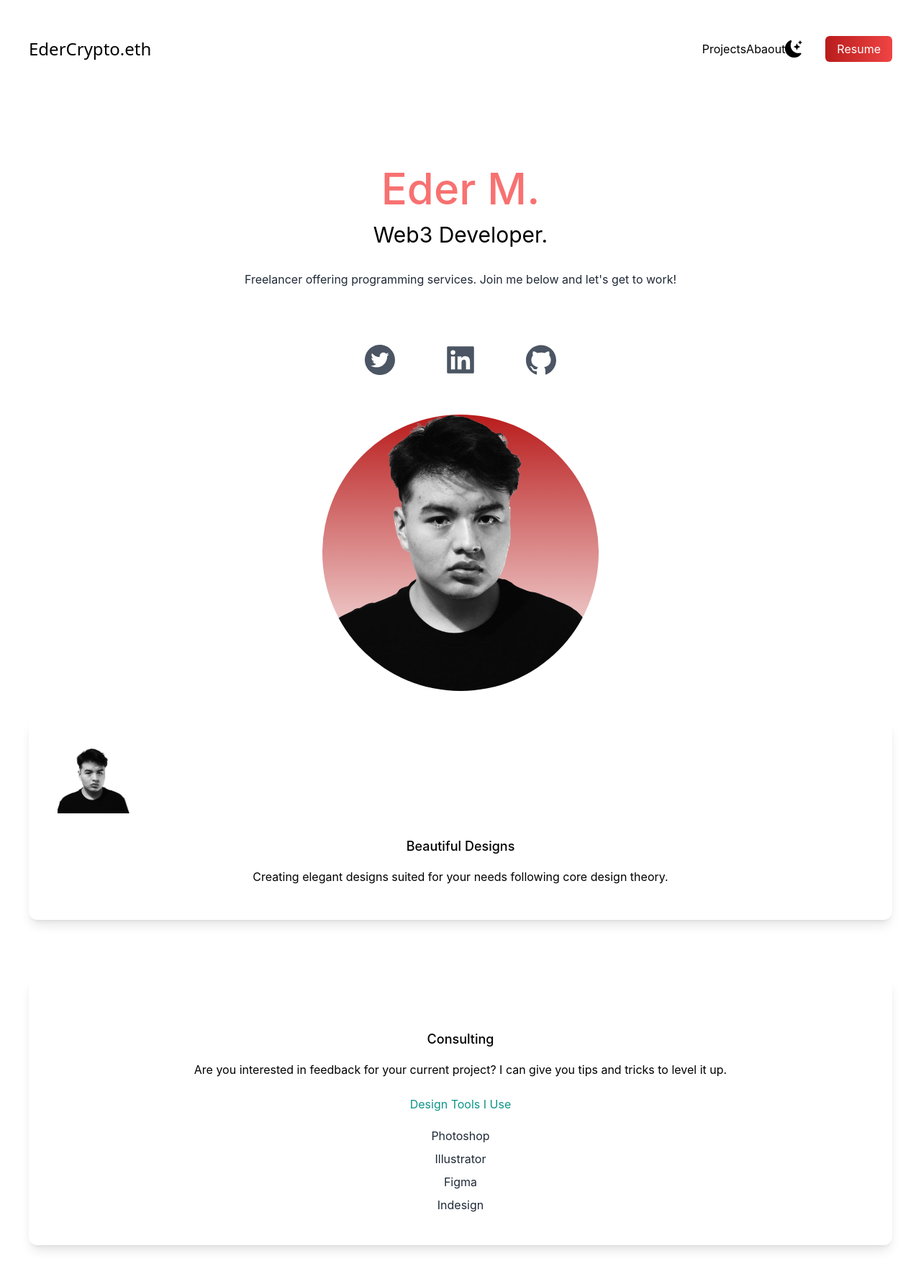
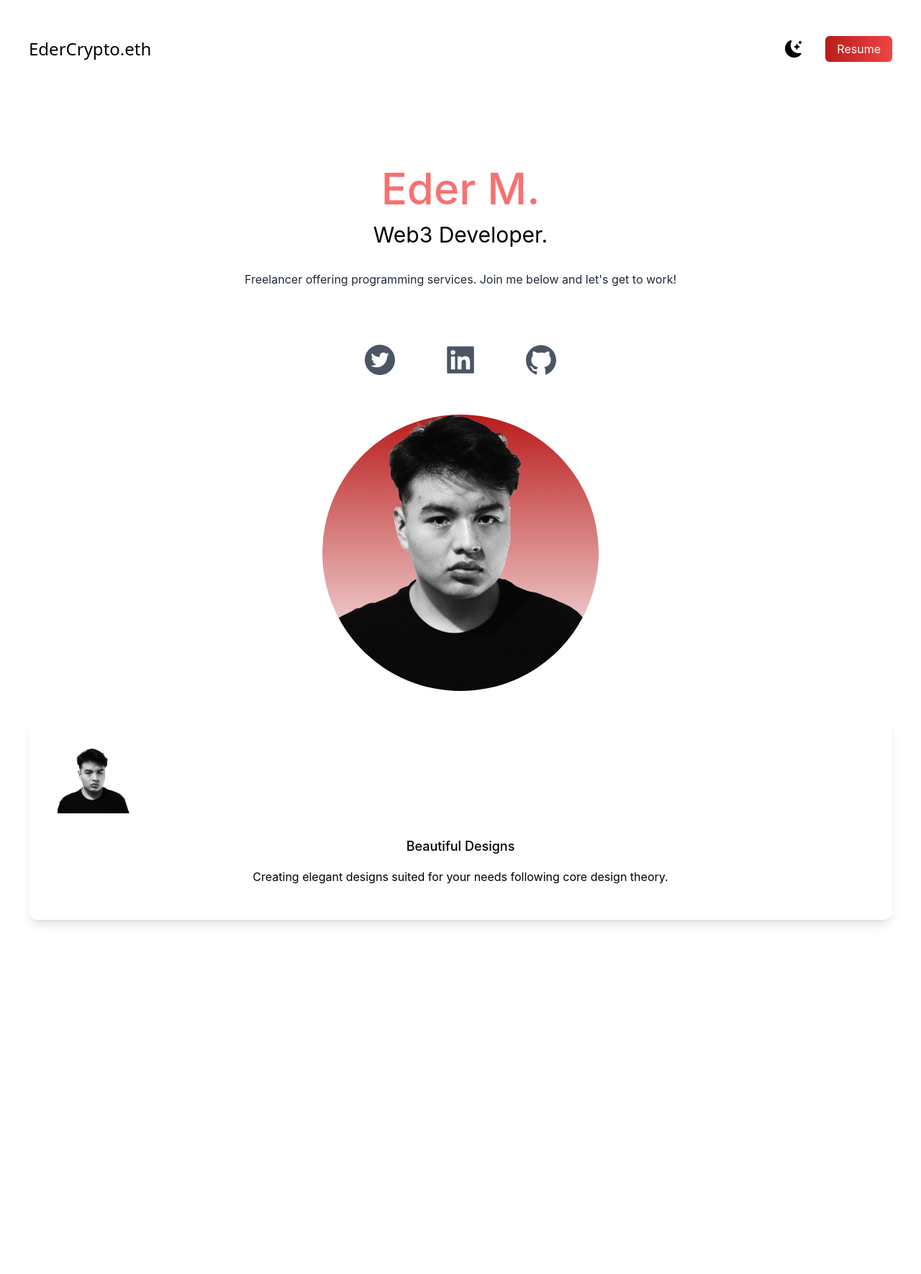
Before and after one commit to Newton077/Askjell-portafolio, a Next.js app: page / in a window 1280 px wide. Shown: the whole page at 72% size. After the commit the page ends 1318 px from the top, so only its background shows below. Built offline with nearby package versions, Linux system fonts and the light colour scheme.

Commit message:
version 2

```diff
--- a/package.json
+++ b/package.json
@@ -18,8 +18,8 @@
     "react-icons": "^4.7.1"
   },
   "devDependencies": {
-    "autoprefixer": "^10.4.13",
+    "autoprefixer": "^10.4.14",
     "postcss": "^8.4.21",
-    "tailwindcss": "^3.2.4"
+    "tailwindcss": "^3.3.1"
   }
 }
--- a/pages/index.js
+++ b/pages/index.js
@@ -32,8 +32,7 @@ export default function Home() {
               <h1 className=" text-2xl font-akira py-3 font-sans ">EderCrypto.eth</h1>
               <ul className=" flex items-center">
               <div class="loader"></div>
-                <li><a>Projects</a></li>
-                <li><a>Abaout</a></li>
+
                 <li>
                   <BsFillMoonStarsFill onClick={() => setDarkMode(!darkMode)} className=" cursor-pointer text-2xl"/>
                 </li>
@@ -58,7 +57,7 @@ export default function Home() {
             </div>
 
             <div className="text-5xl flex justify-center gap-16 py-3 text-gray-600 dark:text-gray-400">
-              <AiFillTwitterCircle/>
+              <AiFillTwitterCircle />
               <AiFillLinkedin/>
               <AiFillGithub/>
             </div>
@@ -83,18 +82,7 @@ export default function Home() {
             </div>
 
             <div>
-              <div className="text-center shadow-lg p-10 rounded-xl my-10 dark:bg-white flex-1">
-                <h3 className="text-lg font-medium pt-8 pb-2 ">Consulting</h3>
-                <p className="py-2">
-                  Are you interested in feedback for your current project? I can
-                  give you tips and tricks to level it up.
-                </p>
-                <h4 className="py-4 text-teal-600">Design Tools I Use</h4>
-                <p className="text-gray-800 py-1">Photoshop</p>
-                <p className="text-gray-800 py-1">Illustrator</p>
-                <p className="text-gray-800 py-1">Figma</p>
-                <p className="text-gray-800 py-1">Indesign</p>
-              </div>
+
             </div>
 
 
```
Also changed, not shown: 1 other file (tests, documents, lock files or other folders).
